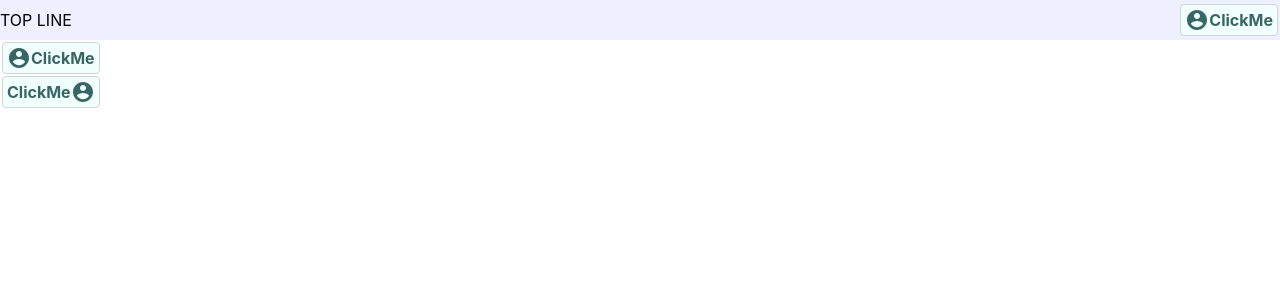
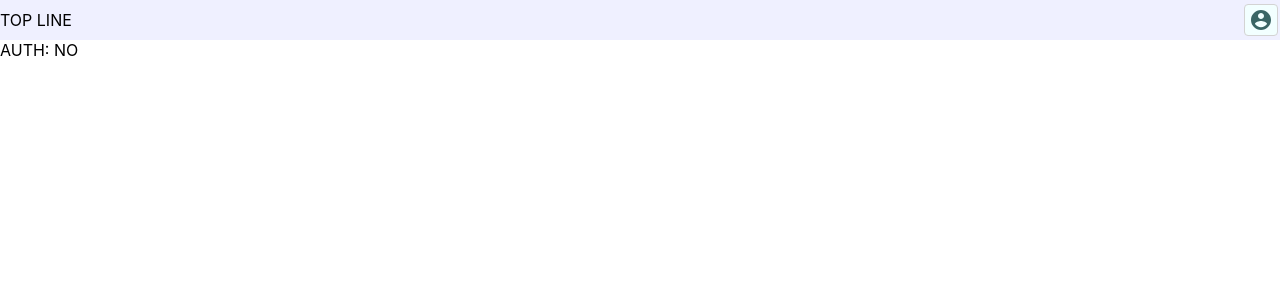
Before and after one commit to alwertus/spa-f, a React (Create React App) app: page / in a window 1280 px wide. Shown: the top 300 px of the page. Built offline with nearby package versions, Linux system fonts and the light colour scheme.

Commit message:
Add tooltip

```diff
--- a/package.json
+++ b/package.json
@@ -10,6 +10,7 @@
     "react-dom": "^18.2.0",
     "react-router-dom": "^6.4.5",
     "react-scripts": "5.0.1",
+    "react-tooltip": "^5.1.0",
     "web-vitals": "^2.1.4"
   },
   "scripts": {
--- a/src/app/App.js
+++ b/src/app/App.js
@@ -3,7 +3,6 @@ import {useState} from "react";
 import {sendMsg} from "../common/SendMsg";
 import {ButtonComp} from "../common/components/Button/ButtonComp";
 import {ReactComponent as AccountIcon} from "../common/img/account.svg"
-import {ELEMENT_POSITION} from "../common/Structures";
 
 const App = () => {
     const [isAuthenticated, setIsAuthenticated] = useState(false)
@@ -12,26 +11,16 @@ const App = () => {
         sendMsg()
     }
 
-
     return <div className={style.wrapper}>
         <div className={style.topLine}>
             <div>TOP LINE</div>
             <ButtonComp
-                text={"ClickMe"}
+                tooltipText={"Login"}
                 onClick={loginOnClick}
                 icon={<AccountIcon/>}
             />
         </div>
-
-        <ButtonComp text={"ClickMe"}
-                    onClick={loginOnClick}
-                    icon={<AccountIcon/>}
-        />
-        <ButtonComp text={"ClickMe"}
-                    onClick={loginOnClick}
-                    icon={<AccountIcon/>}
-                    iconPosition={ELEMENT_POSITION.AFTER}
-        />
+        {isAuthenticated ? "AUTH: YES" : "AUTH: NO"}
 
     </div>
 }
--- a/src/app/App.module.css
+++ b/src/app/App.module.css
@@ -1,6 +1,7 @@
 .wrapper {
 
 }
+
 .topLine {
     background-color: #eff0ff;
     height: 40px;
--- a/src/common/components/Button/Button.module.css
+++ b/src/common/components/Button/Button.module.css
@@ -4,6 +4,7 @@
     display: flex;
     user-select: none;
     cursor: pointer;
+    position: relative;
 }
 
 .reverse {
@@ -35,3 +36,21 @@
 .element:hover path {
     fill: var(--bg-color);
 }
+
+.tooltip {
+    pointer-events: none;
+    position: absolute;
+    /*visibility: hidden;*/
+    /*opacity: 0;*/
+    transition-duration: 1s;
+    transition-timing-function: ease-in-out;
+    transition-property: opacity;
+    background-color: black;
+    color: #fff;
+    top: 110%;
+    width: 4em;
+}
+.wrapper:hover .tooltip {
+    /*visibility: visible;*/
+    /*opacity: 1;*/
+}
--- a/src/common/components/Button/ButtonComp.js
+++ b/src/common/components/Button/ButtonComp.js
@@ -1,19 +1,29 @@
 import style from "./Button.module.css";
 import {ELEMENT_POSITION} from "../../Structures";
+import { Tooltip } from 'react-tooltip';
+import "react-tooltip/dist/react-tooltip.css";
+import {useId} from "react";
+
 
 export const ButtonComp = ({
     text,
     onClick,
     icon,
-    iconPosition = ELEMENT_POSITION.BEFORE
+    iconPosition = ELEMENT_POSITION.BEFORE,
+    tooltipText
 }) => {
+    const reverseStyle = iconPosition === ELEMENT_POSITION.AFTER ? style.reverse : ""
+    const id = useId()
 
-    const reverseStyle = iconPosition === ELEMENT_POSITION.AFTER ? style.reverse : ""
-
-    return <div className={style.wrapper} onClick={onClick}>
+    return <div id={id}
+        className={style.wrapper} onClick={onClick}>
         <div className={`${style.element} ${reverseStyle}`}>
             {icon}
             {text}
         </div>
+        {!!tooltipText && <Tooltip anchorId={id}
+                  place={"bottom"}
+                  content={tooltipText}
+        />}
     </div>
 }
```
Also changed, not shown: 1 other file (tests, documents, lock files or other folders).
